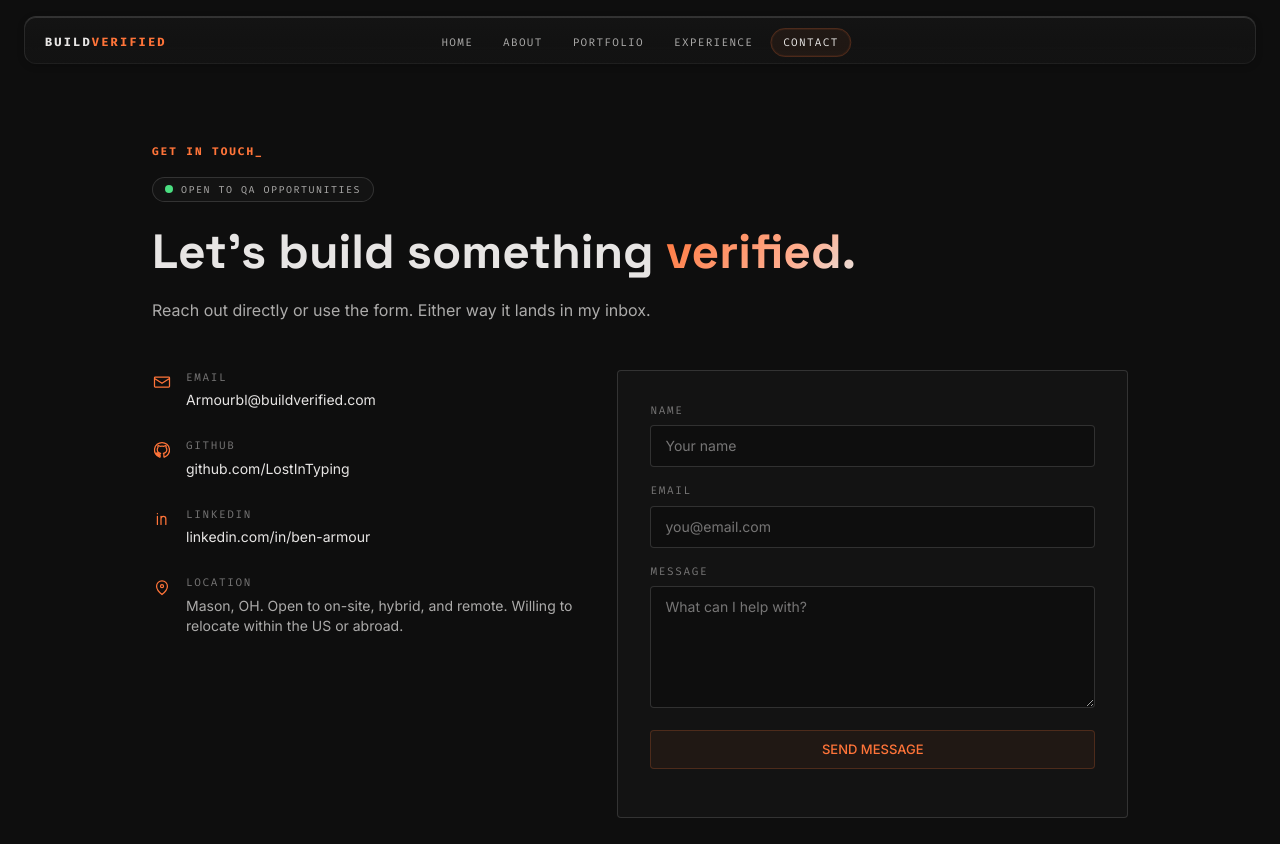
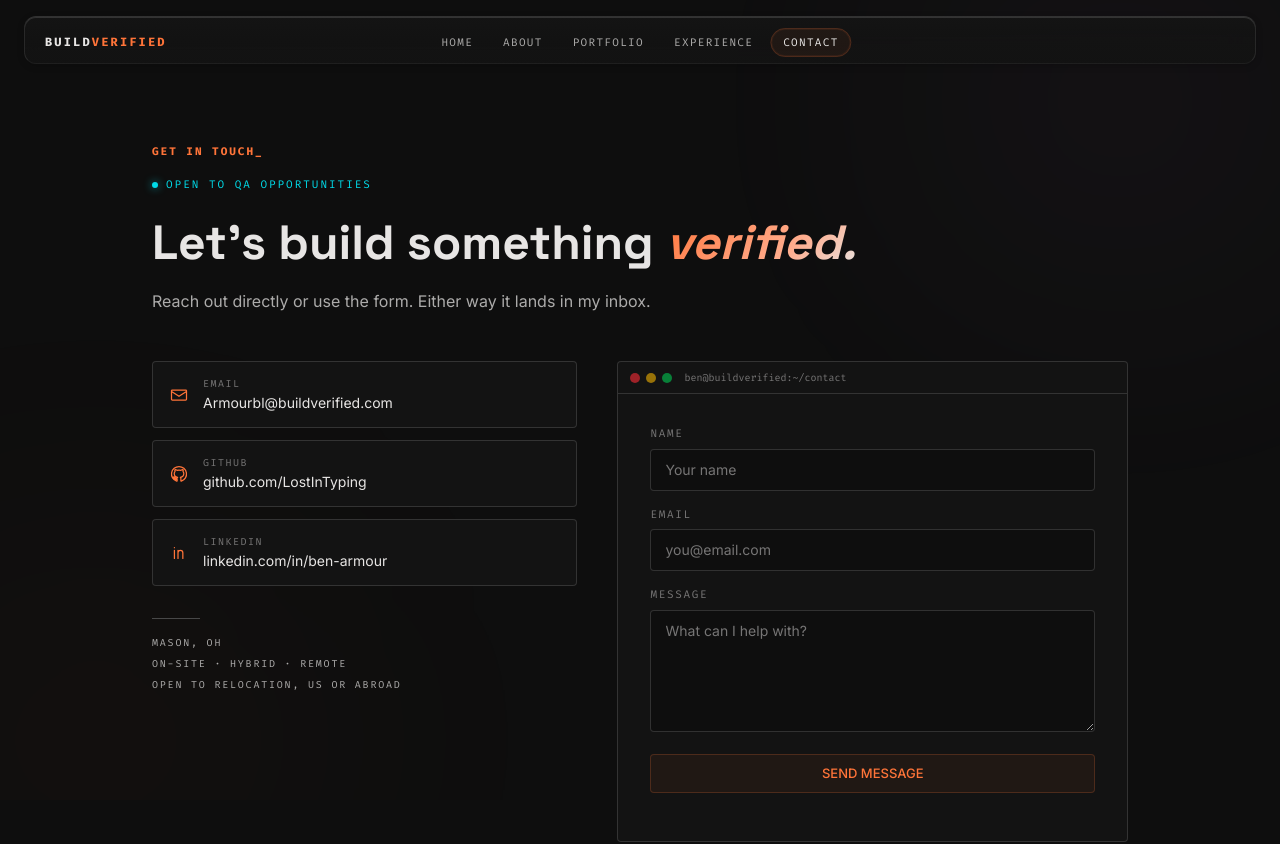
Before and after one commit to LostInTyping/BuildVerified, a Next.js app: page /contact in a window 1280 px wide. Shown: the top 844 px of the page. Built offline with nearby package versions, Linux system fonts and the light colour scheme.

Commit message:
feat(contact): align contact page with homepage design language

```diff
--- a/src/app/contact/page.tsx
+++ b/src/app/contact/page.tsx
@@ -1,6 +1,7 @@
 import type { Metadata } from "next";
 import { FadeIn } from "@/components/fade-in";
 import { SlideIn } from "@/components/slide-in";
+import { AmbientNebulas } from "@/components/home/ambient-nebulas";
 import { ContactForm } from "@/components/contact-form";
 import { site } from "@/lib/site";
 
@@ -40,36 +41,28 @@ const railItems = [
       <path d="M6.5 8.8v9.7M6.5 5.5v.1m4.3 3.2v9.7m0-6.8c0-1.6 1.3-2.9 2.9-2.9s2.9 1.3 2.9 2.9v6.8" />
     ),
   },
-  {
-    label: "Location",
-    href: null,
-    text: "Mason, OH. Open to on-site, hybrid, and remote. Willing to relocate within the US or abroad.",
-    external: false,
-    icon: (
-      <path d="M12 21s-6.5-5.2-6.5-10a6.5 6.5 0 0 1 13 0c0 4.8-6.5 10-6.5 10Zm0-8.2a1.8 1.8 0 1 0 0-3.6 1.8 1.8 0 0 0 0 3.6Z" />
-    ),
-  },
 ];
 
 export default function ContactPage() {
   return (
     <main className="mx-auto max-w-5xl px-6 py-16">
+      <AmbientNebulas />
       <FadeIn>
         <p className="font-mono text-[11px] font-bold uppercase tracking-[0.18em] text-accent">
           Get in touch<span className="terminal-cursor">_</span>
         </p>
-        <div className="mt-4 inline-flex items-center gap-2 rounded-full border border-border bg-bg-card px-3 py-1">
-          <span className="relative flex h-2 w-2">
-            <span className="absolute inline-flex h-full w-full animate-ping rounded-full bg-status-pass opacity-60" />
-            <span className="relative inline-flex h-2 w-2 rounded-full bg-status-pass" />
-          </span>
-          <span className="font-mono text-[10px] uppercase tracking-[0.15em] text-text-secondary">
+        <div className="mt-4 flex items-center gap-2">
+          <span
+            aria-hidden="true"
+            className="inline-block h-1.5 w-1.5 rounded-full bg-brand-secondary shadow-[0_0_8px_color-mix(in_srgb,var(--color-brand-secondary)_70%,transparent)]"
+          />
+          <p className="font-mono text-[11px] uppercase tracking-[0.18em] text-brand-secondary">
             Open to QA opportunities
-          </span>
+          </p>
         </div>
         <h1 className="font-display mt-5 text-4xl font-bold leading-tight sm:text-5xl">
           Let&apos;s build something{" "}
-          <span className="gradient-text-brand">verified.</span>
+          <span className="gradient-text-brand italic">verified.</span>
         </h1>
         <p className="mt-4 max-w-xl text-text-secondary">
           Reach out directly or use the form. Either way it lands in my inbox.
@@ -79,9 +72,16 @@ export default function ContactPage() {
       <div className="mt-12 grid gap-10 md:grid-cols-[1fr_1.2fr]">
         {/* Contact rail */}
         <SlideIn direction="left" delay={0.1}>
-          <ul className="space-y-7">
+          <ul className="space-y-3">
             {railItems.map((item) => (
-              <li key={item.label} className="flex gap-3.5">
+              <li key={item.label}>
+                <a
+                  href={item.href}
+                  {...(item.external
+                    ? { target: "_blank", rel: "noopener noreferrer" }
+                    : {})}
+                  className="expertise-tile group flex items-center gap-3.5 rounded-sm border border-border bg-bg-card px-4 py-3.5 transition-all duration-300 hover:-translate-y-1 hover:border-border-hover"
+                >
                   <svg
                     viewBox="0 0 24 24"
                     fill="none"
@@ -90,37 +90,51 @@ export default function ContactPage() {
                     strokeLinecap="round"
                     strokeLinejoin="round"
                     aria-hidden="true"
-                  className="mt-0.5 h-5 w-5 shrink-0 text-accent"
+                    className="h-5 w-5 shrink-0 text-accent transition duration-300 group-hover:scale-105"
                   >
                     {item.icon}
                   </svg>
-                <div>
-                  <h2 className="font-mono text-[11px] uppercase tracking-[0.15em] text-text-muted">
+                  <div className="min-w-0">
+                    <p className="font-mono text-[10px] uppercase tracking-[0.15em] text-text-muted transition-colors duration-300 group-hover:text-text-secondary">
                       {item.label}
-                  </h2>
-                  {item.href ? (
-                    <a
-                      href={item.href}
-                      {...(item.external
-                        ? { target: "_blank", rel: "noopener noreferrer" }
-                        : {})}
-                      className="mt-1 block text-sm text-text-primary transition-colors hover:text-accent"
-                    >
+                    </p>
+                    <p className="mt-0.5 truncate text-sm text-text-primary transition-colors duration-300 group-hover:text-accent">
                       {item.text}
+                    </p>
+                  </div>
                 </a>
-                  ) : (
-                    <p className="mt-1 text-sm text-text-secondary">{item.text}</p>
-                  )}
-                </div>
               </li>
             ))}
           </ul>
+
+          {/* Location metadata */}
+          <div className="mt-8">
+            <div aria-hidden="true" className="h-px w-12 bg-outline-variant" />
+            <div className="mt-4 flex flex-col gap-1.5 font-mono text-[10px] uppercase tracking-[0.18em] text-text-secondary">
+              <p>Mason, OH</p>
+              <p>on-site · hybrid · remote</p>
+              <p>open to relocation, US or abroad</p>
+            </div>
+          </div>
         </SlideIn>
 
         {/* Form panel */}
         <SlideIn direction="right" delay={0.15}>
-          <div className="portfolio-card rounded-sm border border-border bg-bg-card p-6 sm:p-8">
+          <div className="portfolio-card overflow-hidden rounded-sm border border-border bg-bg-card">
+            <div
+              aria-hidden="true"
+              className="flex items-center gap-1.5 border-b border-border px-3 py-2"
+            >
+              <div className="h-2.5 w-2.5 rounded-full bg-red-500/60" />
+              <div className="h-2.5 w-2.5 rounded-full bg-yellow-500/60" />
+              <div className="h-2.5 w-2.5 rounded-full bg-green-500/60" />
+              <span className="ml-1.5 font-mono text-[10px] text-text-muted">
+                ben@buildverified:~/contact
+              </span>
+            </div>
+            <div className="p-6 sm:p-8">
               <ContactForm />
+            </div>
           </div>
         </SlideIn>
       </div>
--- a/src/components/contact-form.tsx
+++ b/src/components/contact-form.tsx
@@ -6,7 +6,7 @@ import { site } from "@/lib/site";
 type Status = "idle" | "sending" | "success" | "error";
 
 const inputClasses =
-  "mt-1.5 w-full rounded-sm border border-border bg-bg-primary px-3.5 py-2.5 text-sm text-text-primary placeholder-text-muted transition-colors focus:border-accent focus:outline-none";
+  "mt-1.5 w-full rounded-sm border border-border bg-bg-primary px-3.5 py-2.5 text-sm text-text-primary placeholder-text-muted transition-[border-color,box-shadow] duration-200 focus:border-accent focus:shadow-accent-sm focus:outline-none";
 
 const labelClasses =
   "block font-mono text-[11px] uppercase tracking-[0.15em] text-text-muted";
```
Lines whose indentation alone changed are shown as unchanged.
